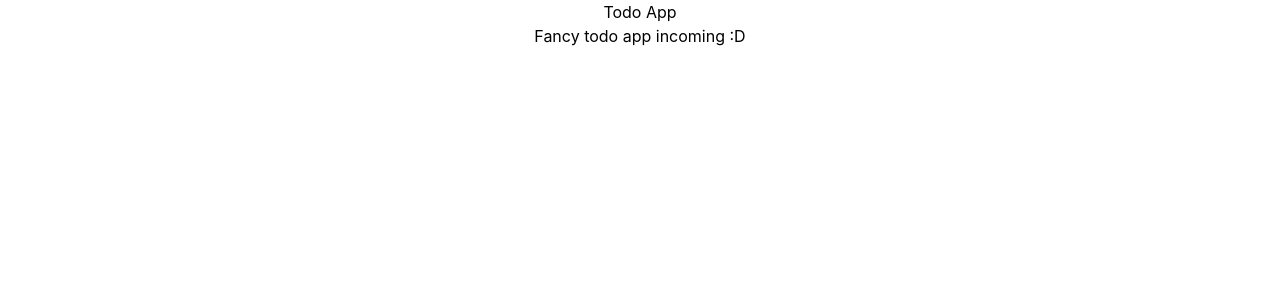
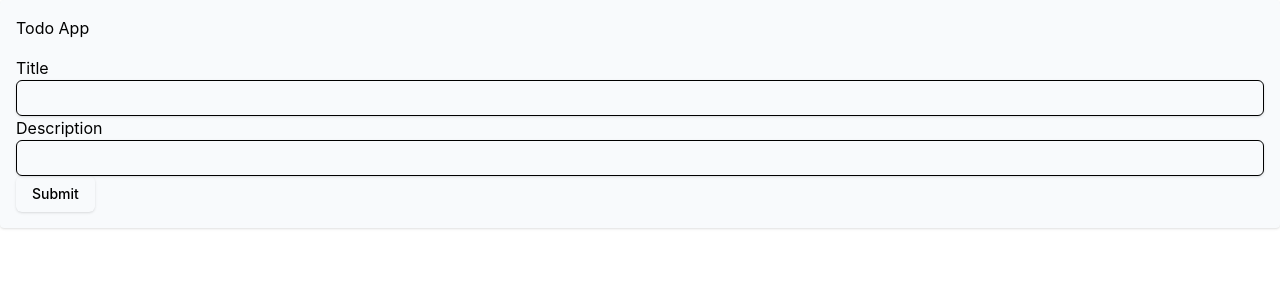
Before and after one commit to blitzard7/react-tanstack-todo-app, a React (Vite) app: page / in a window 1280 px wide. Shown: the top 300 px of the page. Built offline with nearby package versions, Linux system fonts and the light colour scheme.

Commit message:
feat: add basic form

```diff
--- a/biome.json
+++ b/biome.json
@@ -20,6 +20,9 @@
 	"linter": {
 		"enabled": true,
 		"rules": {
+			"correctness": {
+				"noChildrenProp": "off"
+			},
 			"recommended": true
 		}
 	},
--- a/package.json
+++ b/package.json
@@ -12,6 +12,7 @@
     "check": "biome check"
   },
   "dependencies": {
+    "@radix-ui/react-slot": "^1.1.2",
     "@tailwindcss/vite": "^4.0.6",
     "@tanstack/react-form": "^1.2.1",
     "@tanstack/react-router": "^1.114.3",
@@ -24,7 +25,8 @@
     "react-dom": "^19.0.0",
     "tailwind-merge": "^3.0.2",
     "tailwindcss": "^4.0.6",
-    "tw-animate-css": "^1.2.4"
+    "tw-animate-css": "^1.2.4",
+    "zod": "^3.24.2"
   },
   "devDependencies": {
     "@biomejs/biome": "1.9.4",
--- /dev/null
+++ b/src/components/ui/button.tsx
@@ -0,0 +1,57 @@
+import { Slot } from "@radix-ui/react-slot";
+import { type VariantProps, cva } from "class-variance-authority";
+import * as React from "react";
+
+import { cn } from "@/lib/utils";
+
+const buttonVariants = cva(
+	"inline-flex items-center justify-center gap-2 whitespace-nowrap rounded-md text-sm font-medium transition-colors focus-visible:outline-none focus-visible:ring-1 focus-visible:ring-ring disabled:pointer-events-none disabled:opacity-50 [&_svg]:pointer-events-none [&_svg]:size-4 [&_svg]:shrink-0",
+	{
+		variants: {
+			variant: {
+				default:
+					"bg-primary text-primary-foreground shadow hover:bg-primary/90",
+				destructive:
+					"bg-destructive text-destructive-foreground shadow-sm hover:bg-destructive/90",
+				outline:
+					"border border-input bg-background shadow-sm hover:bg-accent hover:text-accent-foreground",
+				secondary:
+					"bg-secondary text-secondary-foreground shadow-sm hover:bg-secondary/80",
+				ghost: "hover:bg-accent hover:text-accent-foreground",
+				link: "text-primary underline-offset-4 hover:underline",
+			},
+			size: {
+				default: "h-9 px-4 py-2",
+				sm: "h-8 rounded-md px-3 text-xs",
+				lg: "h-10 rounded-md px-8",
+				icon: "h-9 w-9",
+			},
+		},
+		defaultVariants: {
+			variant: "default",
+			size: "default",
+		},
+	},
+);
+
+export interface ButtonProps
+	extends React.ButtonHTMLAttributes<HTMLButtonElement>,
+		VariantProps<typeof buttonVariants> {
+	asChild?: boolean;
+}
+
+const Button = React.forwardRef<HTMLButtonElement, ButtonProps>(
+	({ className, variant, size, asChild = false, ...props }, ref) => {
+		const Comp = asChild ? Slot : "button";
+		return (
+			<Comp
+				className={cn(buttonVariants({ variant, size, className }))}
+				ref={ref}
+				{...props}
+			/>
+		);
+	},
+);
+Button.displayName = "Button";
+
+export { Button, buttonVariants };
--- /dev/null
+++ b/src/lib/form-context.tsx
@@ -0,0 +1,65 @@
+import { Button } from "@/components/ui/button";
+import { Input } from "@/components/ui/input";
+import {
+	type AnyFieldApi,
+	createFormHook,
+	createFormHookContexts,
+} from "@tanstack/react-form";
+
+const { fieldContext, formContext, useFieldContext, useFormContext } =
+	createFormHookContexts();
+
+const { useAppForm } = createFormHook({
+	fieldContext,
+	formContext,
+	fieldComponents: {
+		InputField,
+	},
+	formComponents: { SubmitButton },
+});
+
+export function FieldInfo({ field }: { field: AnyFieldApi }) {
+	return (
+		<>
+			{field.state.meta.isTouched && field.state.meta.errors.length ? (
+				<em className="text-red-500">
+					{field.state.meta.errors.map((err) => err.message).join(",")}
+				</em>
+			) : null}
+			{/* {field.state.meta.isValidating ? "Validating..." : null} */}
+		</>
+	);
+}
+
+type InputFieldProps = React.ComponentProps<"input"> & {
+	label: string;
+};
+
+function InputField({ label, ...inputProps }: InputFieldProps) {
+	const field = useFieldContext<string>();
+	return (
+		<div className="space-y-2 w-full">
+			<label htmlFor={field.name}>{label}</label>
+			<Input
+				id={field.name}
+				name={field.name}
+				value={field.state.value}
+				onBlur={field.handleBlur}
+				onChange={(e) => field.handleChange(e.target.value)}
+				{...inputProps}
+			/>
+			<FieldInfo field={field} />
+		</div>
+	);
+}
+
+function SubmitButton({ label }: { label: string }) {
+	const form = useFormContext();
+	return (
+		<form.Subscribe selector={(state) => [state.canSubmit, state.isSubmitting]}>
+			{([canSubmit, _]) => <Button disabled={!canSubmit}>{label}</Button>}
+		</form.Subscribe>
+	);
+}
+
+export { useAppForm, SubmitButton, InputField };
--- a/src/routes/index.tsx
+++ b/src/routes/index.tsx
@@ -1,17 +1,55 @@
-import { Input } from "@/components/ui/input";
+import { InputField, SubmitButton, useAppForm } from "@/lib/form-context";
 import { createFileRoute } from "@tanstack/react-router";
+import { z } from "zod";
+
+const todoSchema = z.object({
+	title: z.string().min(1),
+	description: z.string().optional(),
+});
+
+type TodoSchema = z.infer<typeof todoSchema>;
 
 export const Route = createFileRoute("/")({
 	component: App,
 });
 
 function App() {
+	const form = useAppForm({
+		defaultValues: {
+			title: "",
+			description: "",
+		} as TodoSchema,
+		validators: {
+			onChange: todoSchema,
+		},
+		onSubmit: ({ value }) => {
+			console.log(value);
+		},
+	});
+
 	return (
-		<div className="text-center">
+		<div className="space-y-4 p-4 bg-slate-50 rounded shadow">
 			<header>
 				<h2>Todo App</h2>
 			</header>
-			<span>Fancy todo app incoming :D</span>
+			<form
+				onSubmit={(e) => {
+					e.preventDefault();
+					form.handleSubmit();
+				}}
+			>
+				<form.AppField
+					name="title"
+					children={(field) => <field.InputField label="Title" />}
+				/>
+				<form.AppField
+					name="description"
+					children={(field) => <field.InputField label="Description" />}
+				/>
+				<form.AppForm>
+					<form.SubmitButton label="Submit" />
+				</form.AppForm>
+			</form>
 		</div>
 	);
 }
```
Also changed, not shown: 1 other file (tests, documents, lock files or other folders).
